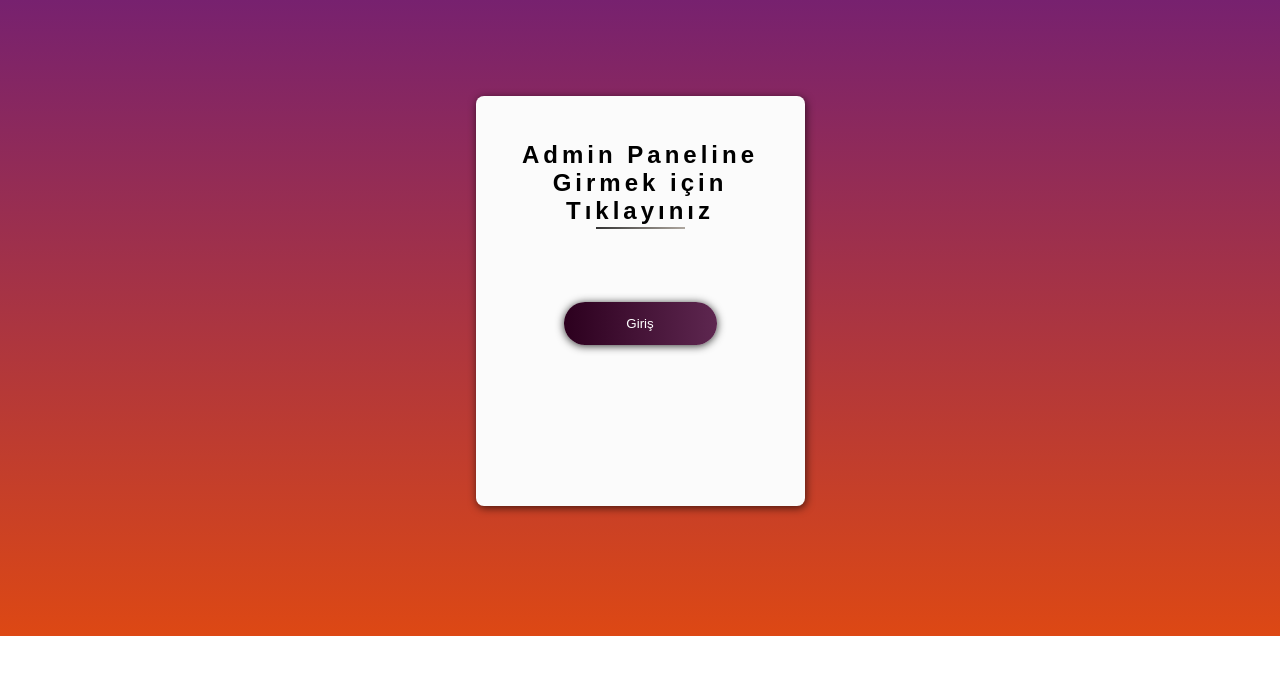
After one commit to 0xK3rn3lP4n1c/CTF_Project, a PHP site: page /views/AssigmentPage.php in a window 1280 px wide. The commit adds this page. Shown: the top 675 px of the page. Run offline with PHP 8.4, Linux system fonts and the light colour scheme.

Commit message:
first burak commit

```diff
--- a/models/Login.php
+++ b/models/Login.php
@@ -20,6 +20,12 @@ class Login extends BaseModel
     {
         echo $this->uname . $this->pass . "</br>";
     }
+
+    public function isAdmin()
+    {
+       echo "sdadasdasdsdsadsada";
+    }
+
 
     public function generateJwt()
     {
--- /dev/null
+++ b/views/AssigmentPage.php
@@ -0,0 +1,101 @@
+<!DOCTYPE html>
+<html>
+
+<head>
+  <meta charset="utf-8" />
+  <meta http-equiv="X-UA-Compatible" content="IE=edge" />
+  <title>Card</title>
+  <meta name="viewport" content="width=device-width, initial-scale=1.0" />
+
+</head>
+
+<body>
+  <div id="card">
+    <div id="card-content">
+      <div id="card-title">
+        <h2>Admin Paneline Girmek için Tıklayınız</h2>
+        <div class="underline-title"></div>
+      </div>
+      <form action="Best/assigment" method="post" class="form">
+        <input id="submit-btn" type="submit" name="assigment" value="Giriş" />
+      </form>
+    </div>
+  </div>
+</body>
+
+</html>
+
+<style>
+
+a {
+  text-decoration: none;
+}
+body {
+  background: -webkit-linear-gradient(bottom, #dd4814, #77216f);
+  background-repeat: no-repeat;
+}
+label {
+  font-family: "Raleway", sans-serif;
+  font-size: 11pt;
+}
+
+#card {
+  background: #fbfbfb;
+  border-radius: 8px;
+  box-shadow: 1px 2px 8px rgba(0, 0, 0, 0.65);
+  height: 410px;
+  margin: 6rem auto 8.1rem auto;
+  width: 329px;
+}
+#card-content {
+  padding: 12px 44px;
+}
+#card-title {
+  font-family: "Raleway Thin", sans-serif;
+  letter-spacing: 4px;
+  padding-bottom: 23px;
+  padding-top: 13px;
+  text-align: center;
+}
+
+#submit-btn {
+  background: -webkit-linear-gradient(right, #5e2750, #2c001e);
+  border: none;
+  border-radius: 21px;
+  box-shadow: 0px 1px 8px #333333;
+  cursor: pointer;
+  color: white;
+  font-family: "Raleway SemiBold", sans-serif;
+  height: 42.3px;
+  margin: 0 auto;
+  margin-top: 50px;
+  transition: 0.25s;
+  width: 153px;
+}
+#submit-btn:hover {
+  box-shadow: 0px 1px 18px #333333;
+}
+.form {
+  align-items: left;
+  display: flex;
+  flex-direction: column;
+}
+.form-border {
+  background: -webkit-linear-gradient(right, #aea79f, #333333);
+  height: 1px;
+  width: 100%;
+}
+.form-content {
+  background: #fbfbfb;
+  border: none;
+  outline: none;
+  padding-top: 14px;
+}
+.underline-title {
+  background: -webkit-linear-gradient(right, #aea79f, #333333);
+  height: 2px;
+  margin: -1.1rem auto 0 auto;
+  width: 89px;
+}
+
+</style>
--- a/views/LoginSuccess.php
+++ b/views/LoginSuccess.php
@@ -8,7 +8,5 @@
 <body>
     <h1>Flag:</h1>
     <p><?php echo $jwt; ?></p>
-    <p><?php echo $login->uname; ?></p>
-    <p><?php echo $login->pass; ?></p>
 </body>
 </html>
```
Also changed, not shown: controllers/BestController.php (added, +12 -0 lines), controllers/TaskController.php (+11 -2 lines).
